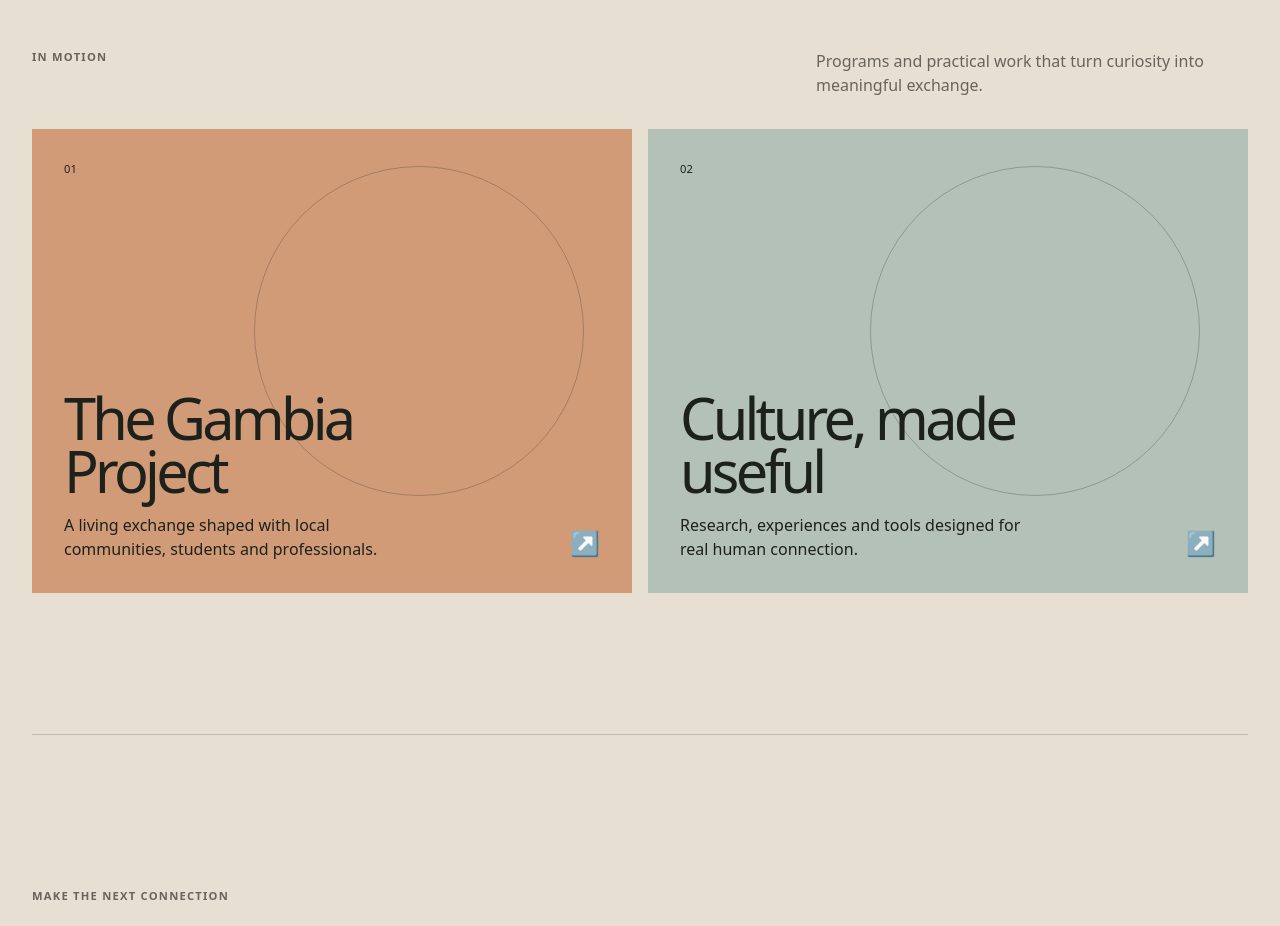
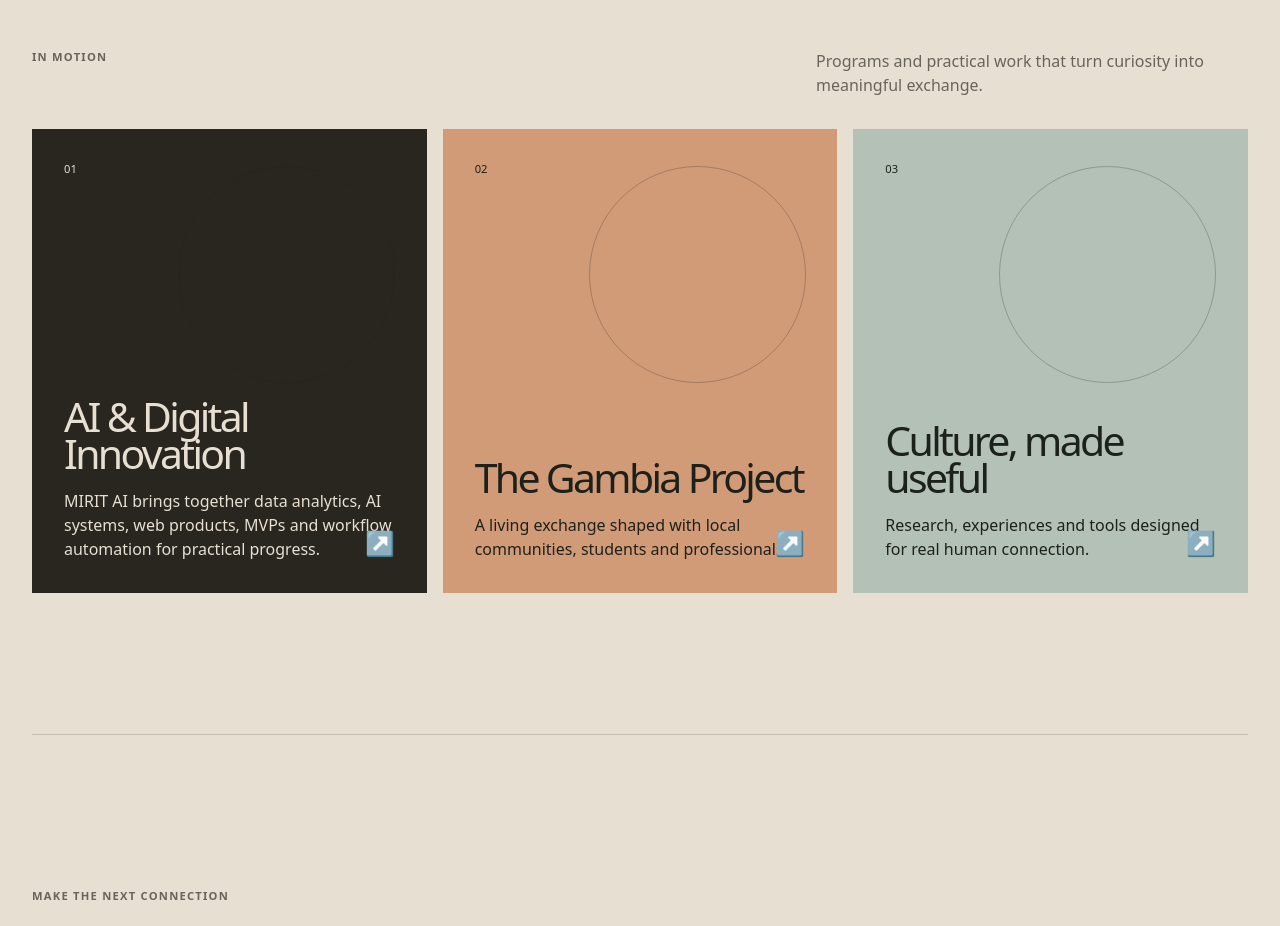
Before and after one commit to cgveradi/mirit-platform, a Next.js app: page /en in a window 1280 px wide. Shown: the part 1340-2266 px from the top of the page. Built offline with nearby package versions, Linux system fonts and the light colour scheme.

Commit message:
Refine homepage branches and service messaging

```diff
--- a/src/app/[locale]/articles/page.tsx
+++ b/src/app/[locale]/articles/page.tsx
@@ -2,6 +2,7 @@ import { client } from '@/sanity/lib/client';
 import { articlesListQuery } from '@/sanity/lib/queries';
 import { Link } from '@/i18n/navigation';
 import ScrollReveal from '@/components/ScrollReveal';
+import { getTranslations } from 'next-intl/server';
 
 type Article = {
   _id: string;
@@ -18,12 +19,13 @@ export default async function ArticlesPage({
   params: Promise<{ locale: string }>;
 }) {
   const { locale } = await params;
+  const t = await getTranslations('articles');
 
   const articles = await client.fetch<Article[]>(articlesListQuery, { locale });
 
   return (
     <main className="max-w-3xl mx-auto px-8 py-24">
-      <ScrollReveal><h1 className="text-4xl font-bold mb-12 text-center">Insights</h1></ScrollReveal>
+      <ScrollReveal><h1 className="text-4xl font-bold mb-12 text-center">{t('title')}</h1></ScrollReveal>
 
       <div className="flex flex-col gap-10">
         {articles.map((article, index) => (
@@ -37,7 +39,7 @@ export default async function ArticlesPage({
         ))}
 
         {articles.length === 0 && (
-          <p className="text-muted text-center">No articles yet — check back soon.</p>
+          <p className="text-muted text-center">{t('empty')}</p>
         )}
       </div>
     </main>
--- a/src/app/[locale]/globals.css
+++ b/src/app/[locale]/globals.css
@@ -70,11 +70,11 @@ body {
 .text-link { align-self: flex-start; border-bottom: 1px solid var(--color-foreground); padding-bottom: .3rem; color: var(--color-foreground); font-size: .85rem; font-weight: 600; }
 
 .paths-section { padding: 0 0 clamp(6rem, 11vw, 11rem); }.paths-heading { display: flex; justify-content: space-between; gap: 2rem; margin-bottom: 2rem; }.paths-heading > p:last-child { max-width: 27rem; color: var(--color-muted); }
-.paths-grid { display: grid; grid-template-columns: repeat(2, minmax(0, 1fr)); gap: 1rem; }
+.paths-grid { display: grid; grid-template-columns: repeat(3, minmax(0, 1fr)); gap: 1rem; }
 .path-card { position: relative; display: flex; min-height: 29rem; flex-direction: column; justify-content: end; overflow: hidden; padding: 2rem; transition: transform 350ms cubic-bezier(.2,.8,.2,1), box-shadow 350ms ease; }
-.path-card:hover { box-shadow: 0 1.2rem 2.4rem rgba(32, 30, 24, .13); transform: translateY(-.45rem); }.path-card-warm { background: var(--warm); color: #1d211c; }.path-card-cool { background: var(--cool); color: #1d211c; }
+.path-card:hover { box-shadow: 0 1.2rem 2.4rem rgba(32, 30, 24, .13); transform: translateY(-.45rem); }.path-card-warm { background: var(--warm); color: #1d211c; }.path-card-cool { background: var(--cool); color: #1d211c; }.path-card-digital { background: var(--color-accent); color: var(--color-background); }
 .path-card::before { position: absolute; inset: 8% 8% auto auto; width: 55%; aspect-ratio: 1; border: 1px solid rgba(29,33,28,.25); border-radius: 50%; content: ""; transition: transform 500ms ease; }.path-card:hover::before { transform: scale(1.12); }
-.path-card span { position: absolute; top: 2rem; left: 2rem; font-family: var(--font-mono); font-size: .7rem; }.path-card h2 { max-width: 25rem; font-size: clamp(2.2rem, 4.5vw, 4.75rem); font-weight: 450; letter-spacing: -.065em; line-height: .92; }.path-card p { max-width: 22rem; margin-top: 1rem; line-height: 1.5; }.path-card b { position: absolute; right: 2rem; bottom: 2rem; font-size: 1.5rem; font-weight: 400; }
+.path-card span { position: absolute; top: 2rem; left: 2rem; font-family: var(--font-mono); font-size: .7rem; }.path-card h2 { max-width: 25rem; font-size: clamp(2rem, 3.2vw, 3.5rem); font-weight: 450; letter-spacing: -.065em; line-height: .92; }.path-card p { max-width: 22rem; margin-top: 1rem; line-height: 1.5; }.path-card b { position: absolute; right: 2rem; bottom: 2rem; font-size: 1.5rem; font-weight: 400; }
 
 .closing-section { padding: clamp(6rem, 12vw, 12rem) 0; border-top: 1px solid var(--line); }.closing-section h2 { max-width: 57rem; margin: 3rem 0; }.button-link { display: inline-flex; gap: 1rem; border-radius: 999px; background: var(--color-accent); padding: .85rem 1.25rem; color: var(--color-background); font-size: .8rem; font-weight: 700; transition: transform 200ms ease; }.button-link:hover { transform: translateY(-2px); }
 
--- a/src/app/[locale]/page.tsx
+++ b/src/app/[locale]/page.tsx
@@ -51,8 +51,9 @@ export default function Home() {
             <p>{t("pathsIntro")}</p>
           </div>
           <div className="paths-grid">
-            <Link href="/gambia-project" className="path-card path-card-warm"><span>01</span><h2>{t("pathOneTitle")}</h2><p>{t("pathOneText")}</p><b aria-hidden="true">↗</b></Link>
-            <Link href="/what-we-do" className="path-card path-card-cool"><span>02</span><h2>{t("pathTwoTitle")}</h2><p>{t("pathTwoText")}</p><b aria-hidden="true">↗</b></Link>
+            <Link href="/what-we-do" className="path-card path-card-digital"><span>01</span><h2>{t("pathThreeTitle")}</h2><p>{t("pathThreeText")}</p><b aria-hidden="true">↗</b></Link>
+            <Link href="/gambia-project" className="path-card path-card-warm"><span>02</span><h2>{t("pathOneTitle")}</h2><p>{t("pathOneText")}</p><b aria-hidden="true">↗</b></Link>
+            <Link href="/what-we-do" className="path-card path-card-cool"><span>03</span><h2>{t("pathTwoTitle")}</h2><p>{t("pathTwoText")}</p><b aria-hidden="true">↗</b></Link>
           </div>
         </ScrollReveal>
       </section>
--- a/src/app/[locale]/what-we-do/page.tsx
+++ b/src/app/[locale]/what-we-do/page.tsx
@@ -4,7 +4,7 @@ import { getTranslations } from "next-intl/server";
 import ScrollReveal from "@/components/ScrollReveal";
 import { Link } from "@/i18n/navigation";
 
-const services = ["research", "culture", "digital", "programmes"] as const;
+const services = ["digital", "research", "culture"] as const;
 const capabilityGroups = ["strategy", "experience", "technology"] as const;
 
 export async function generateMetadata(): Promise<Metadata> {
--- a/src/messages/en.json
+++ b/src/messages/en.json
@@ -24,8 +24,15 @@
     "pathOneText": "A living exchange shaped with local communities, students and professionals.",
     "pathTwoTitle": "Culture, made useful",
     "pathTwoText": "Research, experiences and tools designed for real human connection.",
+    "pathThreeTitle": "AI & Digital Innovation",
+    "pathThreeText": "MIRIT AI brings together data analytics, AI systems, web products, MVPs and workflow automation for practical progress.",
     "closingEyebrow": "Make the next connection",
     "closingTitle": "Curiosity is where every meaningful project begins."
+  },
+
+  "articles": {
+    "title": "Insights",
+    "empty": "No articles yet — check back soon."
   },
 
   "gambiaProject": {
@@ -89,12 +96,11 @@
     "title": "Ideas become useful when they move.",
     "intro": "We connect research, culture and technology to shape thoughtful programmes, experiences and digital tools across borders.",
     "servicesEyebrow": "Our work",
-    "servicesTitle": "Four ways we create momentum",
+    "servicesTitle": "Three paths. One shared purpose.",
     "services": {
       "research": { "title": "Research & insight", "text": "We turn complex questions into clear understanding, useful perspectives and practical directions." },
-      "culture": { "title": "Cultural exchange", "text": "We create spaces where people, languages and traditions meet through reciprocal learning and shared experience." },
-      "digital": { "title": "Digital solutions", "text": "We design purposeful websites, platforms and tools that help knowledge travel and communities connect." },
-      "programmes": { "title": "Education & programmes", "text": "We develop learning formats, workshops and initiatives that move from curiosity to participation." }
+      "culture": { "title": "Culture, events & programmes", "text": "We create cultural exchanges, events and learning programmes where people, languages and traditions meet through participation and shared experience." },
+      "digital": { "title": "AI & Digital Innovation", "text": "Through MIRIT AI, we build purposeful AI systems, data analytics, web products, MVPs and workflow automation." }
     },
     "capabilitiesEyebrow": "Capabilities",
     "capabilitiesTitle": "Built around the question, not a fixed formula.",
```
Also changed, not shown: src/messages/ru.json (+10 -4 lines).
